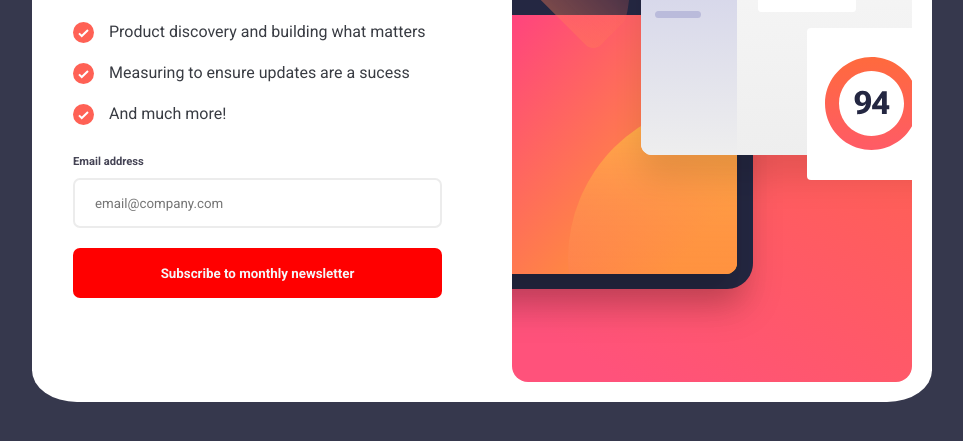
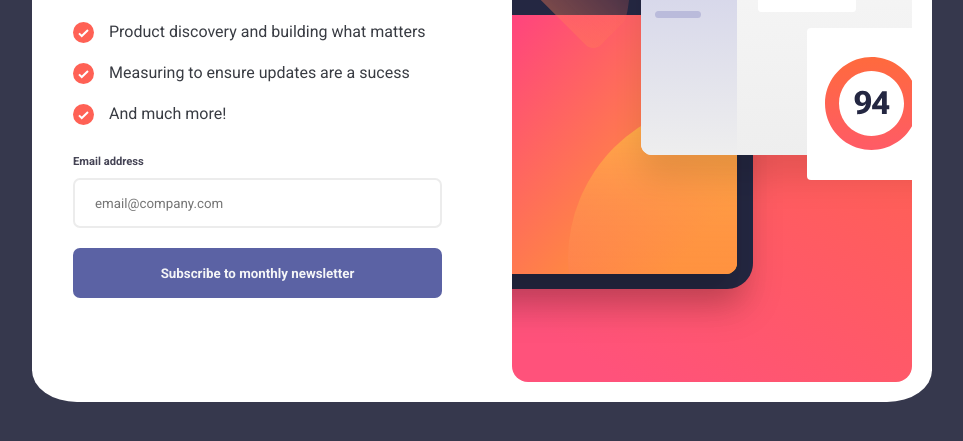
Before and after one commit to lucasmendeslms/Newsletter_sign-up, a website: page index.html in a window 1280 px wide. In both pictures the pointer is over the input "Subscribe to monthly newsletter". Shown: the part 315-756 px from the top of the page, without its empty margins (158-1121 px from the left). Drawn offline with nearby package versions, Linux system fonts and the light colour scheme.

Commit message:
add form button hover style

```diff
--- a/css/style.css
+++ b/css/style.css
@@ -102,8 +102,7 @@ form label {
 }
 
 #form-button:hover {
-  background: red;
-  border-style: initial;
+  background: hsl(234, 29%, 50%);
 }
 
 .image-container {
--- a/js/script.js
+++ b/js/script.js
@@ -1,5 +1,3 @@
-// import validator from 'validator';
-
 function checkScrollBar() {
   const img = document.querySelector(".image-container img");
 
```
